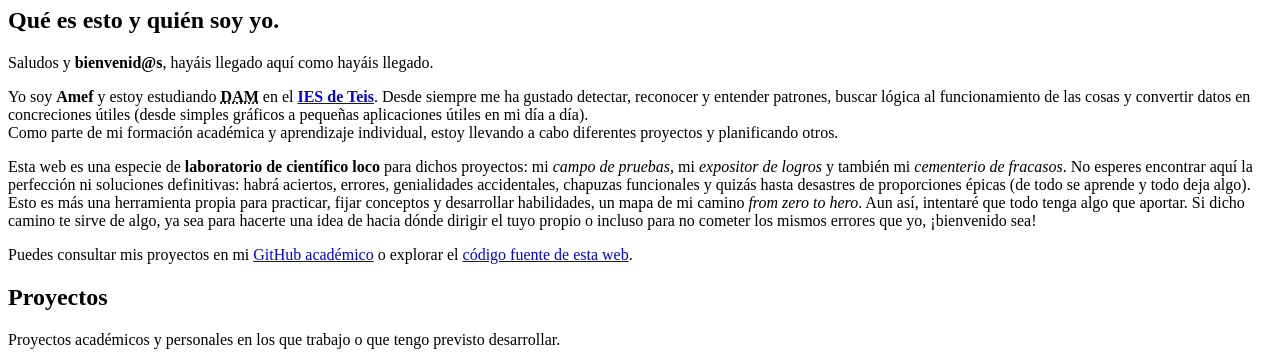
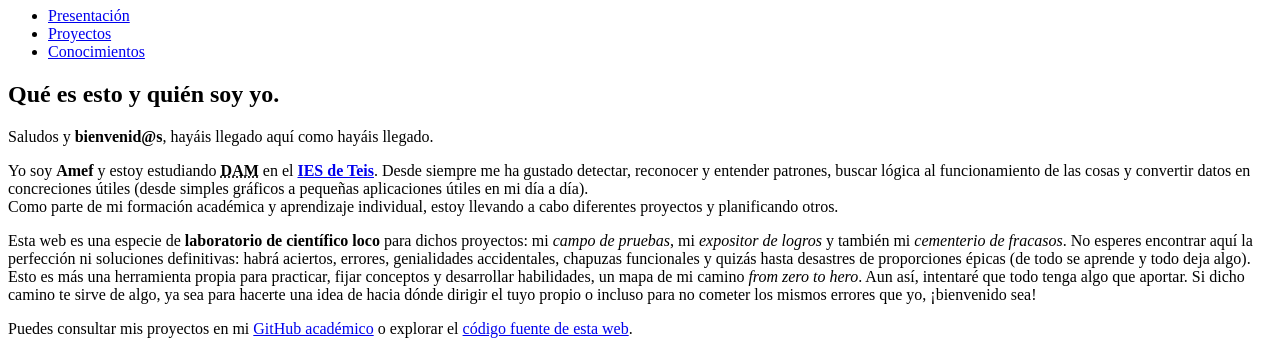
Before and after one commit to AmefDAM/web-practicas, a plain HTML site: page index.html in a window 1280 px wide. Shown: the part 73-428 px from the top of the page. Drawn offline with Linux system fonts and the light colour scheme.

Commit message:
feat(index): add navigation menu

```diff
--- a/index.html
+++ b/index.html
@@ -14,6 +14,17 @@
         </h1>
         <nav>
             <!-- Enlaces a las secciones -->
+            <ul>
+                <li>
+                    <a href="#presentacion">Presentación</a>
+                </li>
+                <li>
+                    <a href="#proyectos">Proyectos</a>
+                </li>
+                <li>
+                    <a href="#conocimientos">Conocimientos</a>
+                </li>
+            </ul>
         </nav>
     </header>
 
```
